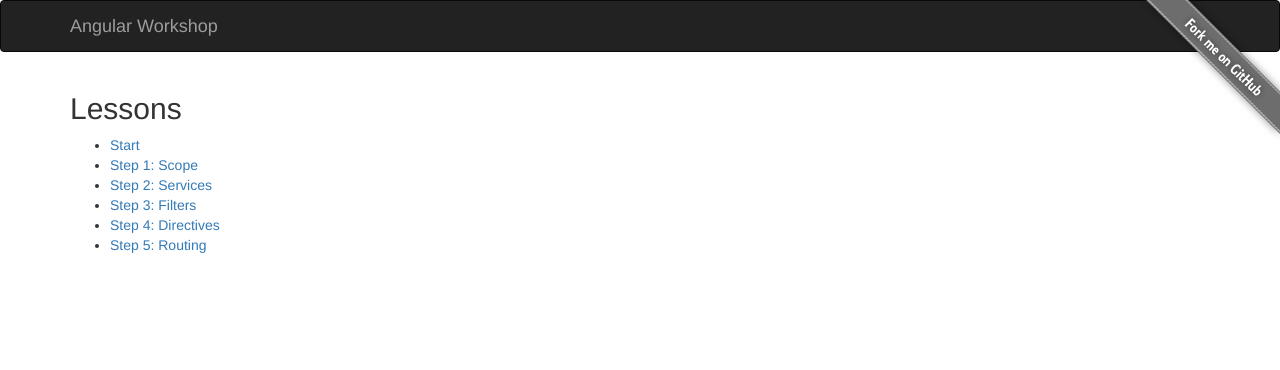
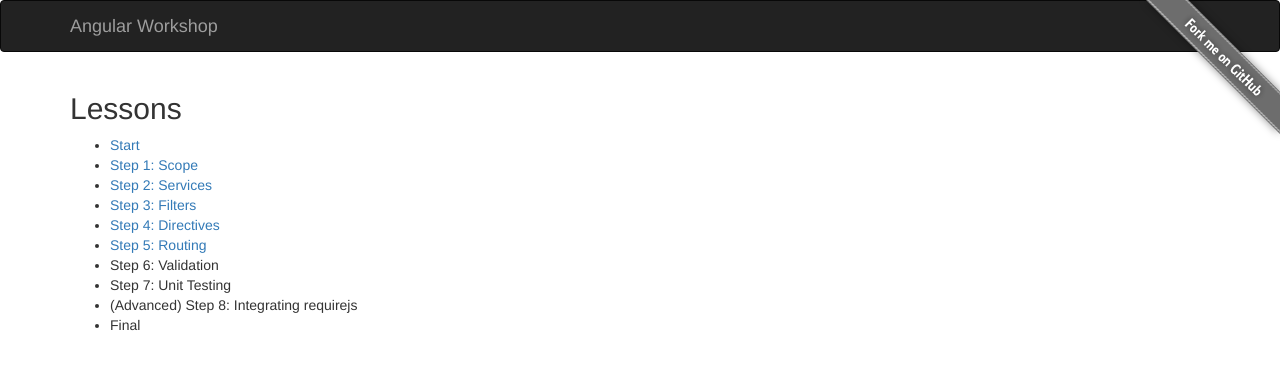
Before and after one commit to cjsaylor/angular-workshop, a plain HTML site: page index.html in a window 1280 px wide. Drawn offline with Linux system fonts and the light colour scheme.

Commit message:
Added the rest of the course steps.

```diff
--- a/index.html
+++ b/index.html
@@ -27,6 +27,10 @@
                     <li><a href="step3-filters/index.html">Step 3: Filters</a></li>
                     <li><a href="step4-directives/index.html">Step 4: Directives</a></li>
                     <li><a href="step5-routing/index.html">Step 5: Routing</a></li>
+                    <li>Step 6: Validation</li>
+                    <li>Step 7: Unit Testing</li>
+                    <li>(Advanced) Step 8: Integrating requirejs</li>
+                    <li>Final</li>
                 </ul>
             </div>
         </div>
```
